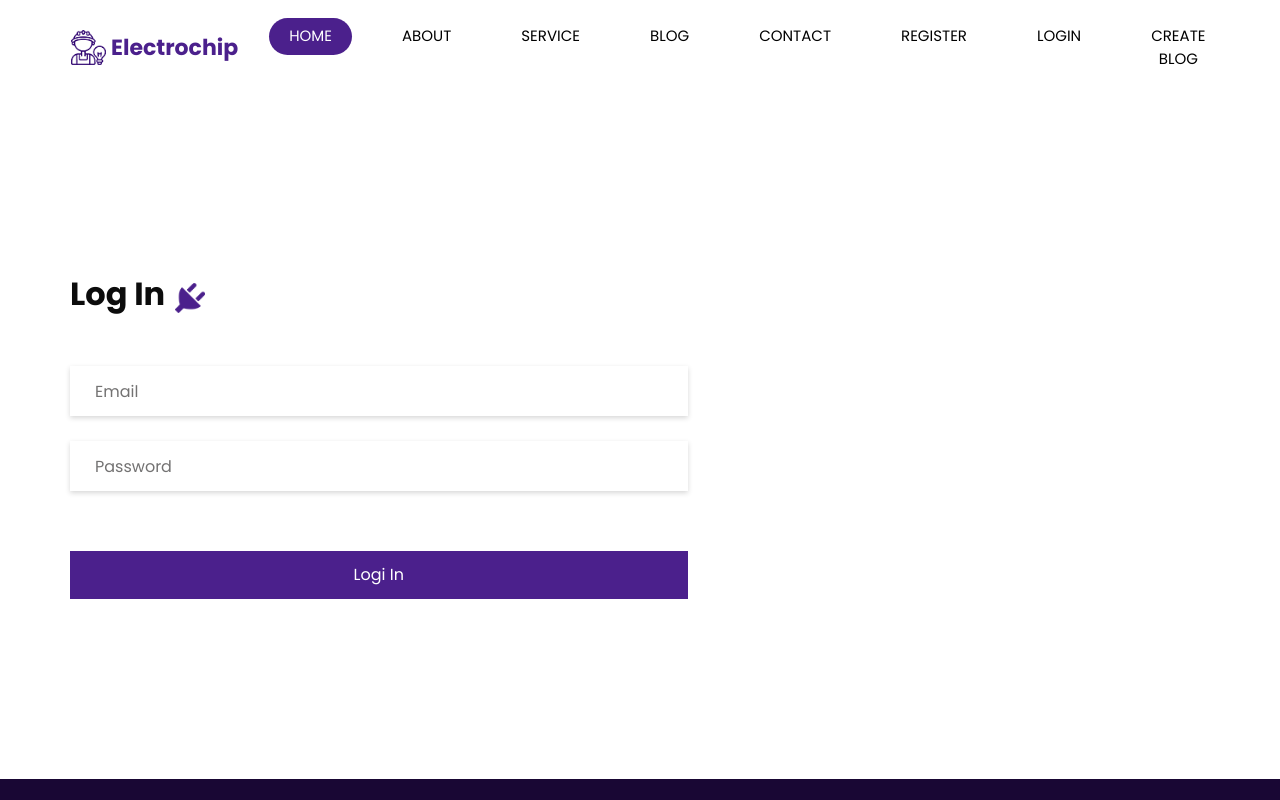
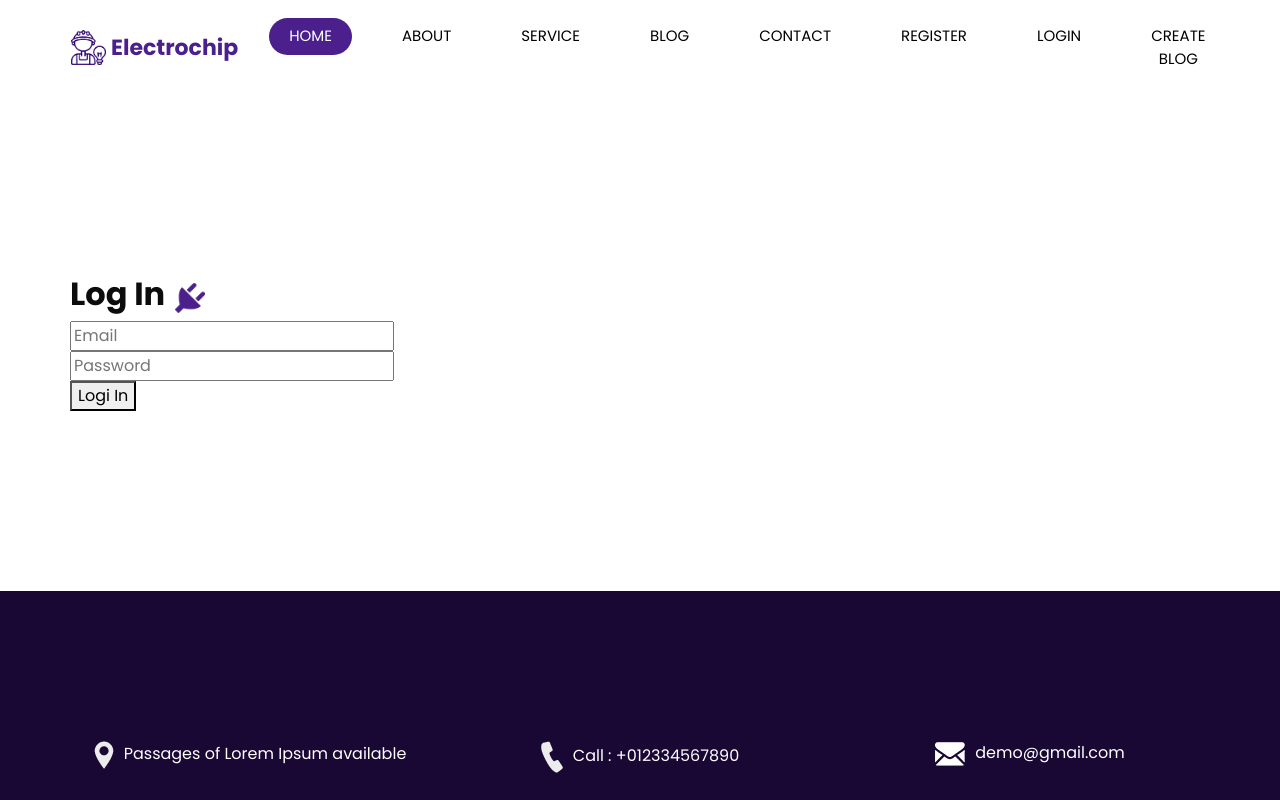
Before and after one commit to Lyudov/Project-ElectroService, a React (Vite) app in the folder electro-service/: page /login in a window 1280 px wide. Shown: the top 800 px of the page. Built offline with nearby package versions, Linux system fonts and the light colour scheme; no server answers.

Commit message:
Add css to Register component

```diff
--- a/electro-service/public/css/style.css
+++ b/electro-service/public/css/style.css
@@ -746,67 +746,7 @@ a:focus {
 
 /* Login Page */
 
-.login_section {
-  position: relative;
-}
 
-.login_section form {
-  margin-top: 45px;
-  padding-right: 35px;
-}
-
-.login_section input {
-  width: 100%;
-  border: none;
-  height: 50px;
-  margin-bottom: 25px;
-  padding-left: 25px;
-  background-color: transparent;
-  outline: none;
-  color: #101010;
-  -webkit-box-shadow: 0px 2px 5px 0px rgba(0, 0, 0, 0.16);
-  box-shadow: 0px 2px 5px 0px rgba(0, 0, 0, 0.16);
-}
-
-.login_section input::-webkit-input-placeholder {
-  color: #737272;
-}
-
-.login_section input:-ms-input-placeholder {
-  color: #737272;
-}
-
-.login_section input::-ms-input-placeholder {
-  color: #737272;
-}
-
-.login_section input::placeholder {
-  color: #737272;
-}
-
-.login_section input.message-box {
-  height: 120px;
-}
-
-.login_section button {
-  border: none;
-  display: inline-block;
-  padding: 12px 45px;
-  background-color: #4b208c;
-  color: #ffffff;
-  border-radius: 0px;
-  margin-top: 35px;
-}
-
-.login_section button:hover {
-  background-color: #5625a1;
-}
-
-
-
-.d-flex-login button {
-  width: 100%;
-}
 
 
 
--- a/electro-service/src/Register.Module.css
+++ b/electro-service/src/Register.Module.css
@@ -2,3 +2,66 @@
     margin-top: 90px;
     margin-bottom: 90px;
 }
+
+
+
+.register_section {
+    position: relative;
+}
+
+.register_section form {
+    margin-top: 45px;
+    padding-right: 35px;
+}
+
+.register_section input {
+    width: 100%;
+    border: none;
+    height: 50px;
+    margin-bottom: 25px;
+    padding-left: 25px;
+    background-color: transparent;
+    outline: none;
+    color: #101010;
+    -webkit-box-shadow: 0px 2px 5px 0px rgba(0, 0, 0, 0.16);
+    box-shadow: 0px 2px 5px 0px rgba(0, 0, 0, 0.16);
+}
+
+.register_section input::-webkit-input-placeholder {
+    color: #737272;
+}
+
+.register_section input:-ms-input-placeholder {
+    color: #737272;
+}
+
+.register_section input::-ms-input-placeholder {
+    color: #737272;
+}
+
+.register_section input::placeholder {
+    color: #737272;
+}
+
+.register_section input.message-box {
+    height: 120px;
+}
+
+.register_section button {
+    border: none;
+    display: inline-block;
+    padding: 12px 45px;
+    background-color: #4b208c;
+    color: #ffffff;
+    border-radius: 0px;
+    margin-top: 35px;
+}
+
+.register_section button:hover {
+    background-color: #5625a1;
+}
+
+
+.d-flex-register button {
+    width: 100%;
+}
```
